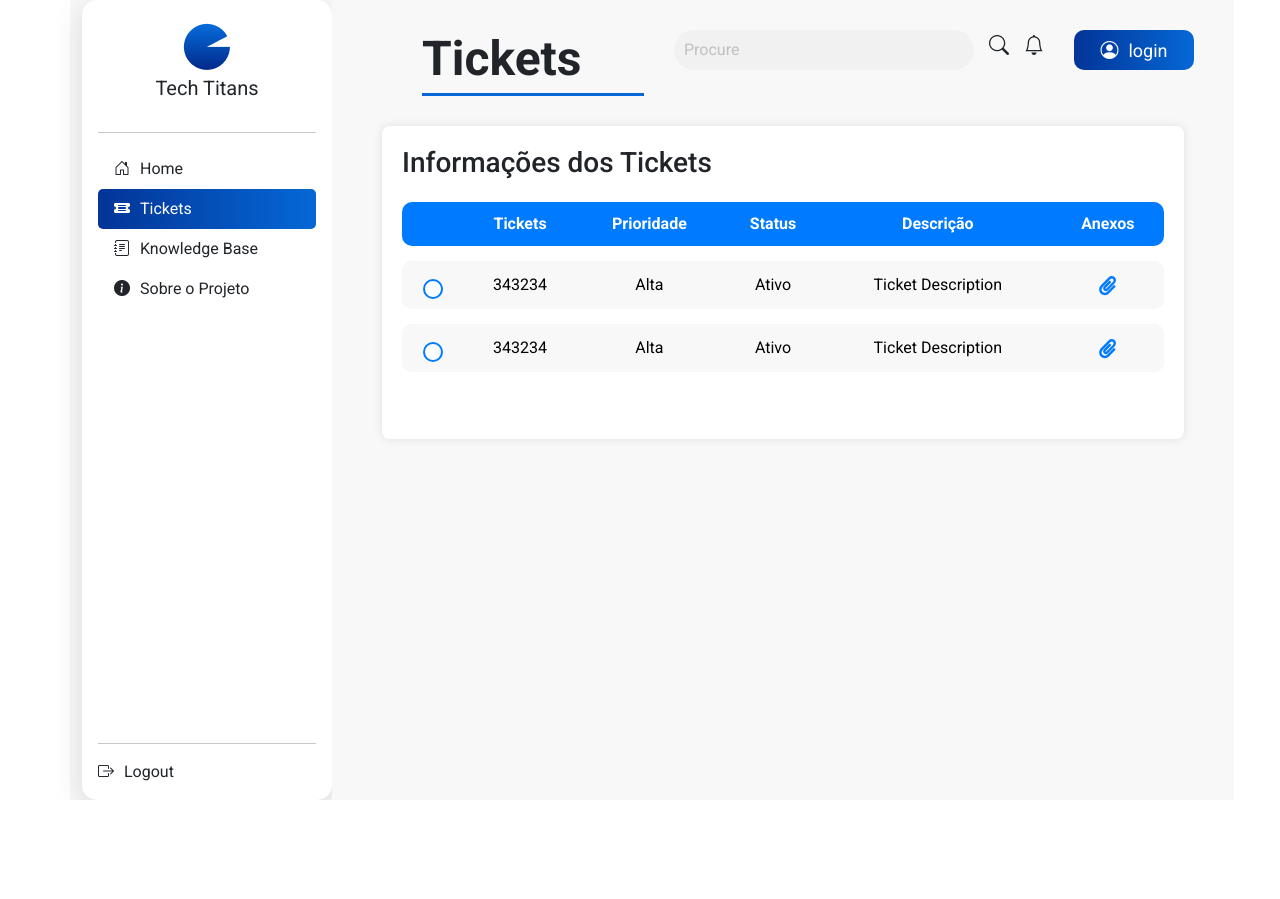
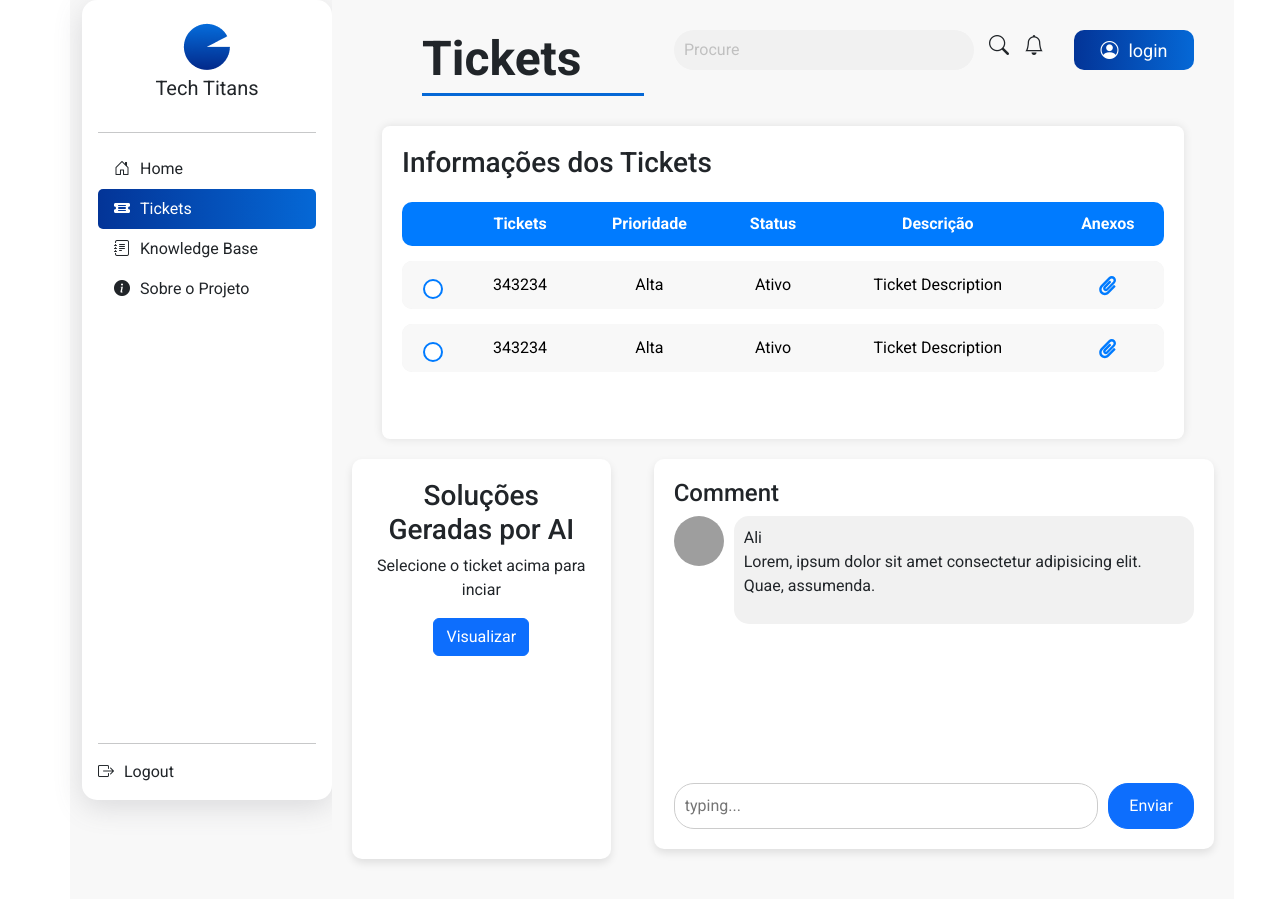
Before and after one commit to Grupo-1-TechTitans/Challenge-2-Entrega, a React (Vite) app: page /Tickets in a window 1280 px wide. Before the commit the page ends 800 px from the top, so only its background shows below. Built offline with nearby package versions, Linux system fonts and the light colour scheme; grey boxes are pictures that could not be loaded.

Commit message:
adionando o componente Solution

```diff
--- /dev/null
+++ b/src/Componentes/Solution/index.jsx
@@ -0,0 +1,39 @@
+import React from "react";
+import "./style.css";
+
+const Solution = () => {
+  return (
+    <div className="solution-container">
+      <div className="ai-solutions">
+        <h3>Soluções Geradas por AI</h3>
+        <p>Selecione o ticket acima para inciar</p>
+        <button className="btn btn-primary">Visualizar</button>
+      </div>
+
+      {/* Seção de Comentários */}
+      <div className="comments-section">
+        <h4>Comment</h4>
+        <div className="comment">
+          <img
+            src="https://isobarscience-1bfd8.kxcdn.com/wp-content/uploads/2020/09/default-profile-picture1.jpg"
+            alt="foto de perfil"
+            className="avatar"
+          />
+          <div className="comment-text">
+            <span className="user-name">Ali</span>
+            <p>
+              Lorem, ipsum dolor sit amet consectetur adipisicing elit. Quae,
+              assumenda.
+            </p>
+          </div>
+        </div>
+        <div className="comment-input">
+          <input type="text" placeholder="typing..." />
+          <button className="btn btn-primary"> Enviar</button>
+        </div>
+      </div>
+    </div>
+  );
+};
+
+export default Solution;
--- /dev/null
+++ b/src/Componentes/Solution/style.css
@@ -0,0 +1,78 @@
+.solution-container {
+    display: flex;
+    justify-content: space-between;
+    margin-top: 20px;
+    min-height: 400px;
+
+}
+
+.ai-solutions, .comments-section {
+    background-color: #ffffff;
+    border-radius: 10px;
+    padding: 20px;
+    box-shadow: 0 4px 8px rgba(0, 0, 0, 0.1);
+}
+
+.ai-solutions {
+    width: 30%;
+    text-align: center;
+}
+
+.comments-section {
+    width: 65%;
+    display: flex;
+    flex-direction: column;
+    overflow-y: auto;
+    margin-bottom: 10px;
+}
+
+.comment {
+    display: flex;
+    align-items: flex-start;
+    margin-bottom: 15px;
+}
+
+.avatar {
+    width: 50px;
+    height: 50px;
+    border-radius: 50%;
+    margin-right: 10px;
+}
+
+.comment-text {
+    background-color: #f1f1f1;
+    border-radius: 15px;
+    padding: 10px;
+}
+
+.comment-input {
+    display: flex;
+    align-items: center;
+    margin-top: auto;
+    margin-bottom: 0;
+}
+
+.comment-input input {
+    flex-grow: 1;
+    border-radius: 20px;
+    padding: 10px;
+    border: 1px solid #ccc;
+    margin-right: 10px;
+}
+
+.comment-input button {
+    padding: 10px 20px;
+    border-radius: 20px;
+}
+
+@media (max-width: 768px) {
+    .solution-container {
+        flex-direction: column;
+        align-items: center;
+    }
+
+    .ai-solutions, .comments-section {
+        width: 100%;
+        margin-bottom: 20px;
+    }
+}
--- a/src/Componentes/TicketsAi/index.jsx
+++ b/src/Componentes/TicketsAi/index.jsx
@@ -6,7 +6,7 @@ import ticketsData from '../../dados/tickets_data.json';
 
 import "./style.css";
 
-function TicketsTable() {
+function TicketsInfo() {
   return (
     <div className="tickets-container">
       <h3>Informações dos Tickets</h3>
@@ -55,4 +55,4 @@ function TicketsTable() {
   );
 }
 
-export default TicketsTable;
+export default TicketsInfo;
--- a/src/Pages/Tickets/index.jsx
+++ b/src/Pages/Tickets/index.jsx
@@ -5,8 +5,8 @@ import "../../app.css";
 import "./style.css"
 import BarraLateral from "../../Componentes/BarraLateral";
 import NavbarCustom from "../../Componentes/NavbarCustom";
-import TicketsAi from "../../Componentes/TicketsAi";
-import TicketsTable from "../../Componentes/TicketsAi";
+import TicketsInfo from "../../Componentes/TicketsAi";
+import Solution from "../../Componentes/Solution";
 
 function Tickets() {
   return (
@@ -15,7 +15,10 @@ function Tickets() {
       <div className="main-content">
         <NavbarCustom />
         <div className="tickets-info">
-          <TicketsTable />
+          <TicketsInfo />
+        </div>
+        <div className="ai-solution">
+          <Solution />
         </div>
       </div>
     </div>
```
